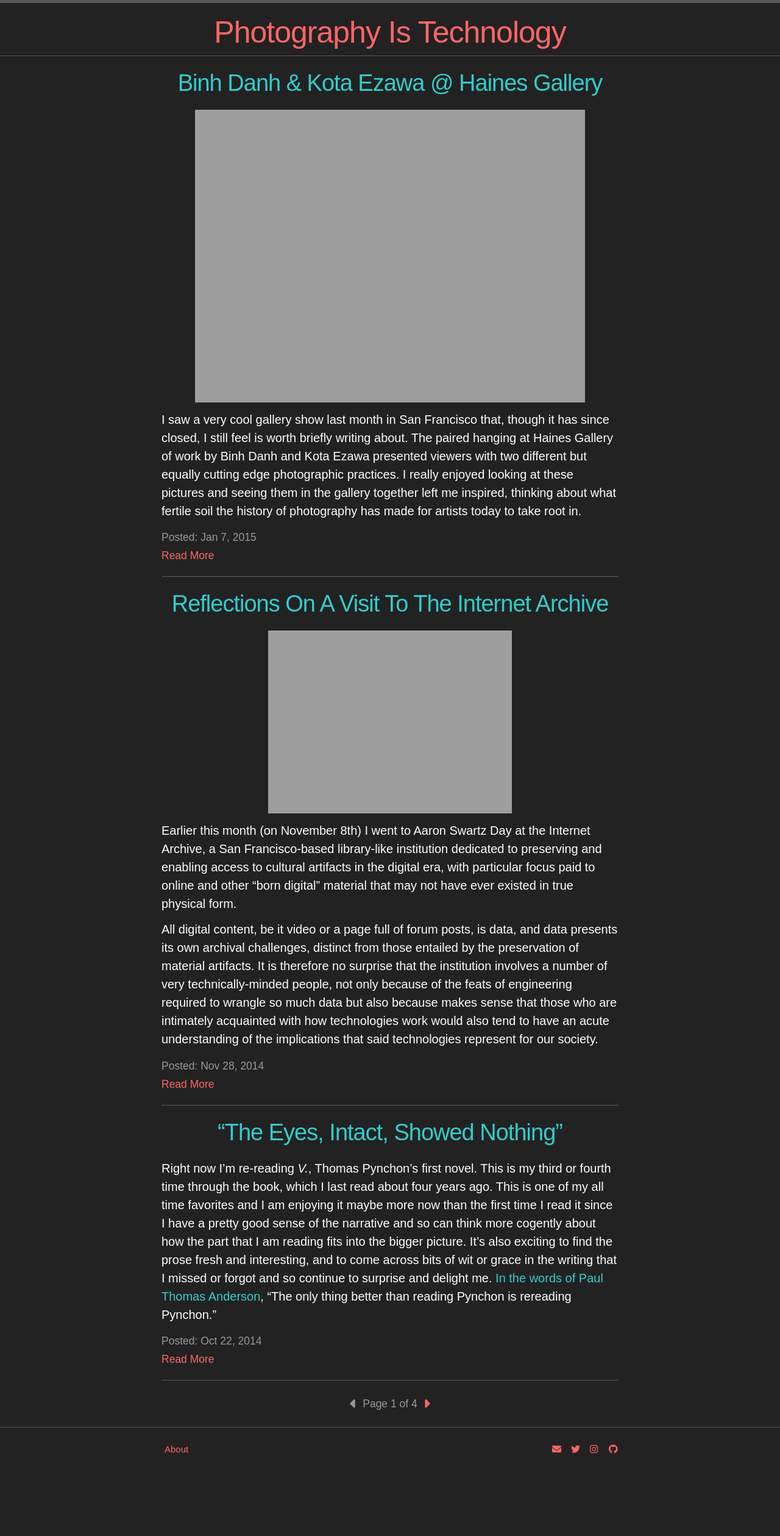
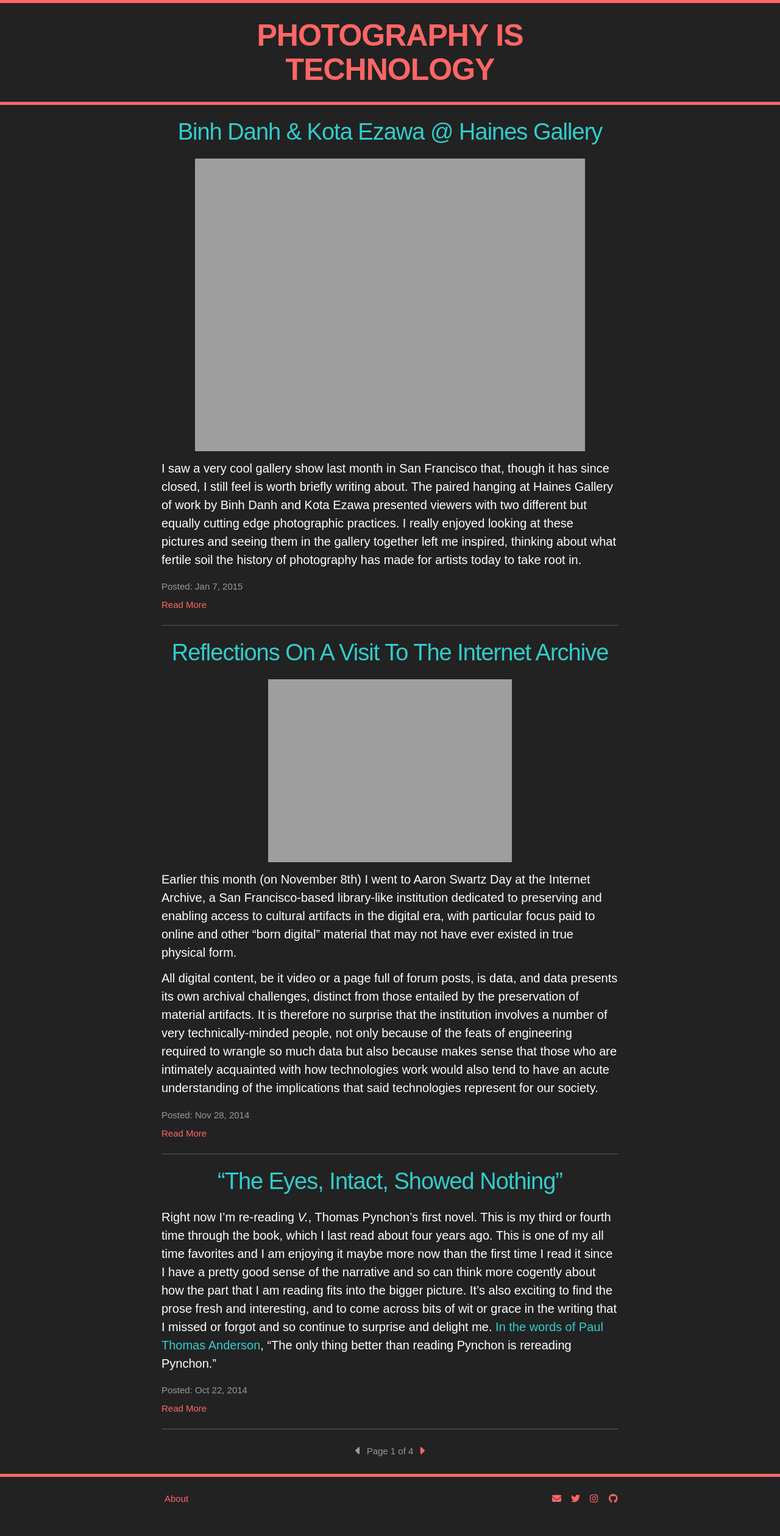
Before and after one commit to r4d1n/photographyistechnology, a Jekyll site: the page built from index.html, in a window 1280 px wide. Shown: the whole page at 61% size. Built offline with Jekyll 4.4.1, drawn with Linux system fonts in a browser that asks for light colours; nearby versions of some CDN libraries; library files that are not in the unit come from our copies; the list of posts is cut into pages by our own code; before the commit the page ends 2439 px from its top, so only the background shows below that.

Commit message:
bold/uppercase header, thick and colorful header/footer borders

```diff
--- a/_sass/_layout.scss
+++ b/_sass/_layout.scss
@@ -2,8 +2,8 @@
 * Site header
 */
 .site-header {
-  border-top: 5px solid $grey-color-dark;
-  border-bottom: 1px solid $grey-color-dark;
+  border: solid $brand-color;
+  border-width: 5px 0px;
   min-height: 56px;
   // Positioning context for the mobile navigation icon
   position: relative;
@@ -14,14 +14,12 @@
   line-height: 56px;
   letter-spacing: -1px;
   margin-bottom: 0;
-  padding-top: 20px;
-  padding-bottom: 10px;
-  // float: left;
-  margin-left: auto;
-  margin-right: auto;
+  padding: $spacing-unit 0px;
+  margin: 0 auto;
+  text-align: center;
   display: block;
-  text-align: center;
-  margin: 0 auto;
+  text-transform: uppercase;
+  font-weight: 700;
 
   &,
   &:visited {
@@ -29,90 +27,18 @@
   }
 }
 
-.site-nav {
-  float: right;
-  line-height: 56px;
-
-  .menu-icon {
-    display: none;
-  }
-
-  .page-link {
-    color: $grey-color;
-    line-height: $base-line-height;
-
-    &:hover {
-      color: $grey-color-dark;
-    }
-
-    // Gaps between nav items, but not on the first one
-    &:not(:first-child) {
-      margin-left: 20px;
-    }
-  }
-
-  @include media-query($on-palm) {
-    position: absolute;
-    top: 9px;
-    right: 30px;
-    background-color: $background-color;
-    border: 1px solid $grey-color-light;
-    border-radius: 5px;
-    text-align: right;
-
-    .menu-icon {
-      display: block;
-      float: right;
-      width: 36px;
-      height: 26px;
-      line-height: 0;
-      padding-top: 10px;
-      text-align: center;
-
-      > svg {
-        width: 18px;
-        height: 15px;
-
-        path {
-          fill: $grey-color-dark;
-        }
-      }
-    }
-
-    .trigger {
-      clear: both;
-      display: none;
-    }
-
-    &:hover .trigger {
-      display: block;
-      padding-bottom: 5px;
-    }
-
-    .page-link {
-      display: block;
-      padding: 5px 10px;
-    }
-  }
-}
-
-
-
 /**
 * Site footer
 */
 
 .site-footer {
-  border-top: 1px solid $grey-color-dark;
+  border-top: 5px solid $brand-color;
   padding: $spacing-unit 0;
-}
-
-.footer-heading {
-  font-size: 18px;
-  margin-bottom: $spacing-unit / 2;
+  font-family: $header-font-family;
 }
 
 .contact-list {
+  font-size: $small-font-size;
   float: left;
 }
 .social-media-list {
@@ -200,10 +126,6 @@
 .post-meta {
   font-size: $small-font-size;
   color: $grey-color;
-
-  // &.in-excerpt {
-  //   float: right;
-  // }
 }
 
 .pagination, .caption {
--- a/css/main.scss
+++ b/css/main.scss
@@ -8,7 +8,7 @@
 // Our variables
 $base-font-family: "proxima-nova", sans-serif;
 $base-font-size:   20px;
-$small-font-size:  $base-font-size * 0.875;
+$small-font-size:  $base-font-size * 0.75;
 $big-font-size: $base-font-size * 2.5;
 $med-font-size: $base-font-size * 1.9;
 $base-line-height: 1.5;
```
